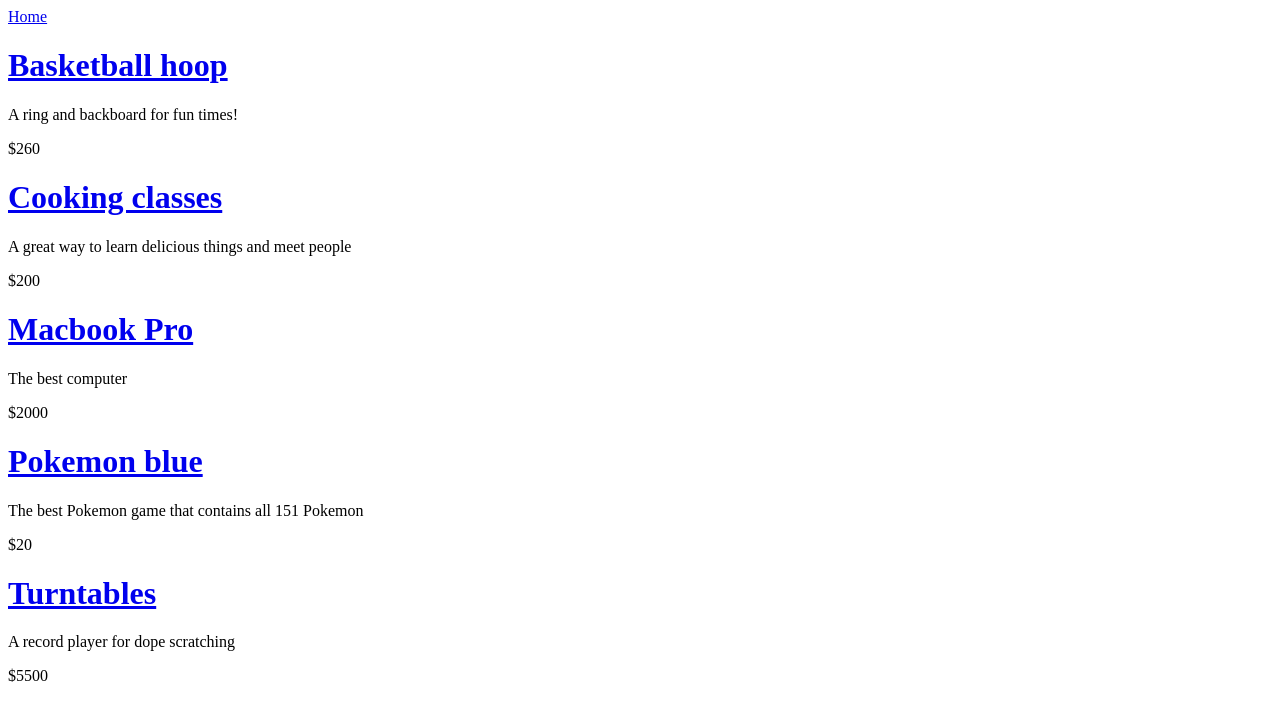
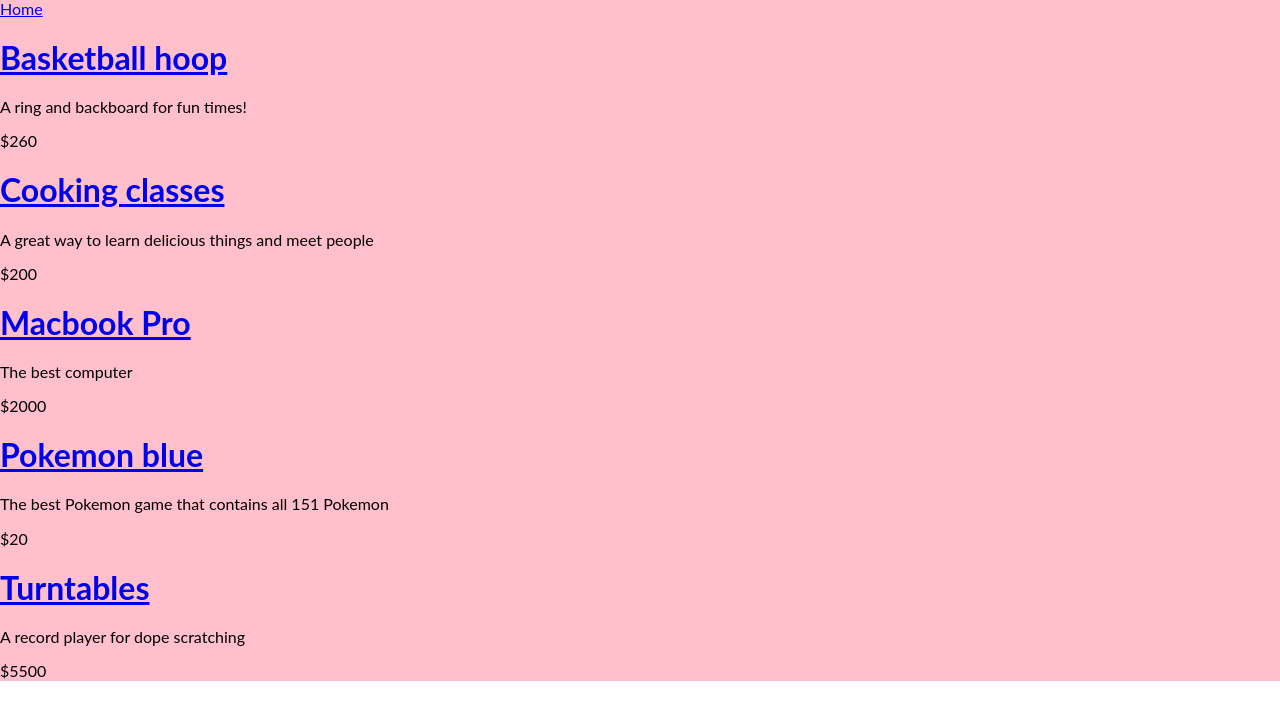
Before and after one commit to Karaza/nextjs-ecommerce, a Next.js app: page / in a window 1280 px wide. Shown: the top 720 px of the page. Built offline with nearby package versions, Linux system fonts and the light colour scheme.

Commit message:
configuring styled components (babel) and add google fonts

```diff
--- a/pages/_app.js
+++ b/pages/_app.js
@@ -1,13 +1,23 @@
 import Link from 'next/link';
+import styled from 'styled-components';
+import { Normalize } from 'styled-normalize';
+
+const Container = styled.div`
+  @import url('https://fonts.googleapis.com/css2?family=Lato:wght@400;700&family=Merriweather:wght@400;700&display=swap');
+
+  background: pink;
+  font-family: 'Lato', sans-serif;
+`;
 
 function MyApp({ Component, pageProps }) {
   return (
-    <>
+    <Container>
+      <Normalize />
       <Link href="/">
         <a>Home</a>
       </Link>
       <Component {...pageProps} />
-    </>
+    </Container>
   );
 }
 
--- /dev/null
+++ b/pages/_document.js
@@ -0,0 +1,30 @@
+import Document from 'next/document';
+import { ServerStyleSheet } from 'styled-components';
+
+export default class MyDocument extends Document {
+  static async getInitialProps(ctx) {
+    const sheet = new ServerStyleSheet();
+    const originalRenderPage = ctx.renderPage;
+
+    try {
+      ctx.renderPage = () =>
+        originalRenderPage({
+          enhanceApp: (App) => (props) =>
+            sheet.collectStyles(<App {...props} />),
+        });
+
+      const initialProps = await Document.getInitialProps(ctx);
+      return {
+        ...initialProps,
+        styles: (
+          <>
+            {initialProps.styles}
+            {sheet.getStyleElement()}
+          </>
+        ),
+      };
+    } finally {
+      sheet.seal();
+    }
+  }
+}
--- a/pages/index.js
+++ b/pages/index.js
@@ -1,11 +1,16 @@
 import Link from 'next/link';
 import fs from 'fs';
 import matter from 'gray-matter';
+import styled from 'styled-components';
+
+const Container = styled.div`
+  // background: red;
+`;
 
 const HomePage = (props) => {
   return props.products.map((product) => {
     return (
-      <div key={product.name}>
+      <Container key={product.name}>
         <Link href={product.slug}>
           <a>
             <h1>{product.name}</h1>
@@ -13,7 +18,7 @@
         </Link>
         <p>{product.description}</p>
         <p>${product.price / 100}</p>
-      </div>
+      </Container>
     );
   });
 };
```
Also changed, not shown: package.json (+6 -1 lines), .babelrc (added), 1 other file (tests, documents, lock files or other folders).
